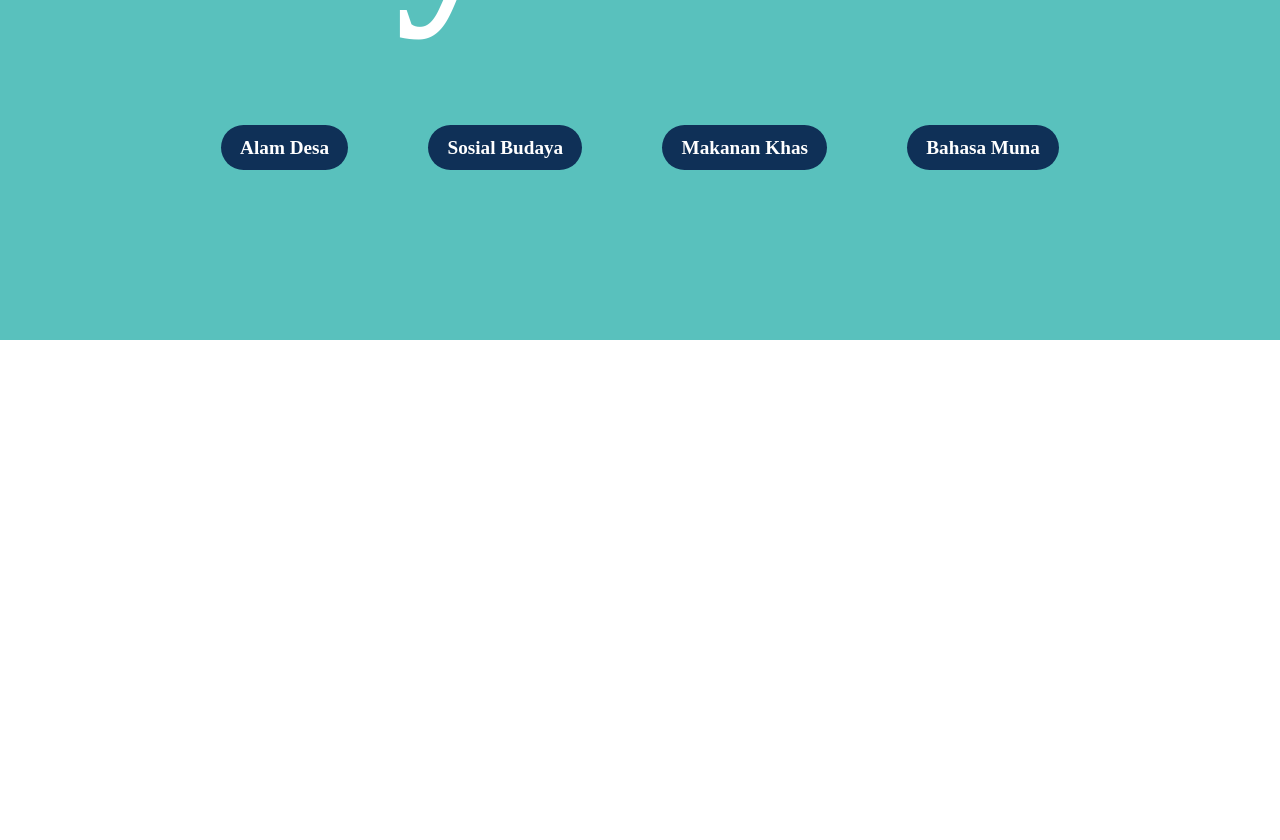
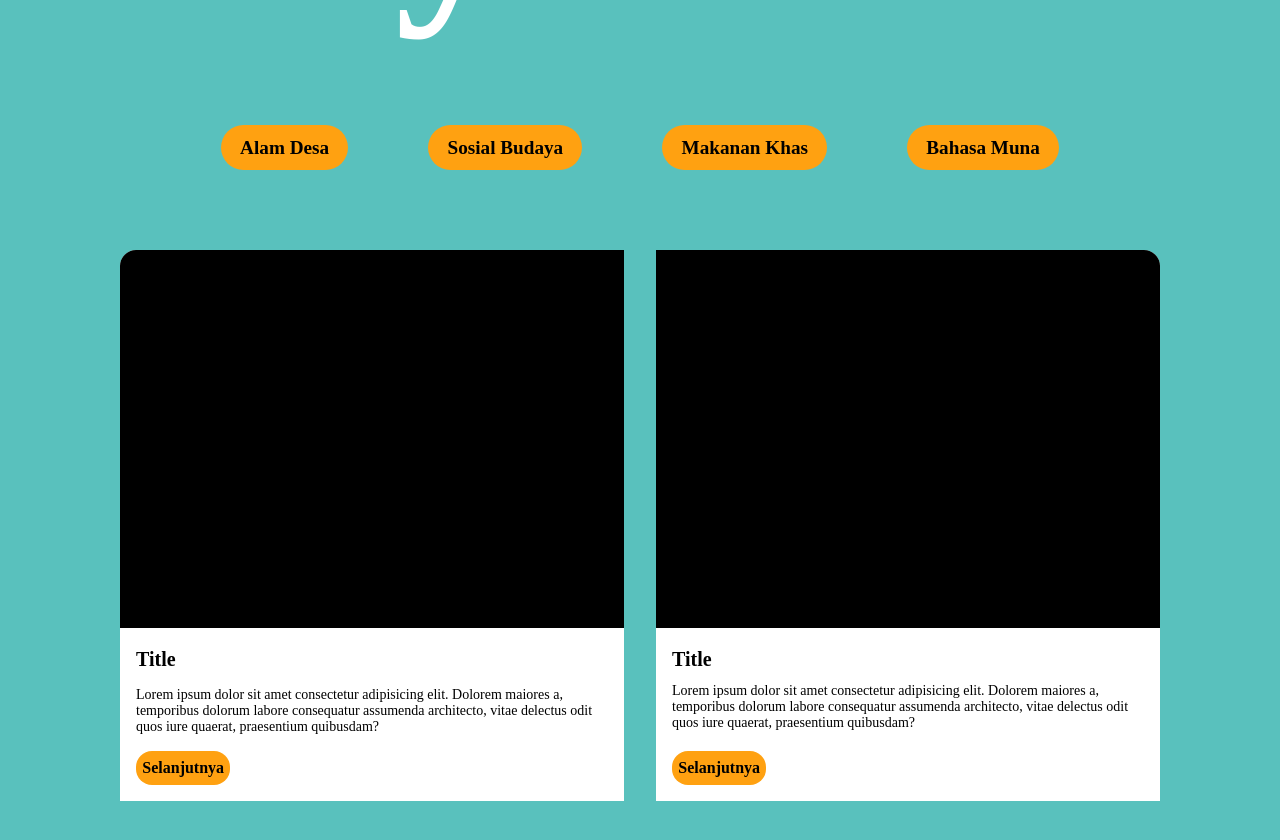
Before and after one commit to ZulfikarPra/muna-palpale, a React (Create React App) app in the folder frontend/: page /daya-tarik in a window 1280 px wide. Shown: the part 460-1300 px from the top of the page. Before the commit the page ends 800 px from the top, so only its background shows below. Built offline with nearby package versions, Linux system fonts and the light colour scheme; a web font is replaced by a local one.

Commit message:
create card component

```diff
--- /dev/null
+++ b/frontend/src/components/CardContent.js
@@ -0,0 +1,18 @@
+import blank from '../asset/blank.png';
+
+export const CardContent = () => {
+  return (
+    <>
+      <div className="card-img">
+        <img src={blank} alt="" />
+      </div>
+      <div className="card-content">
+        <div className="card-title">Title</div>
+        <div className="card-text">Lorem ipsum dolor sit amet consectetur adipisicing elit. Dolorem maiores a, temporibus dolorum labore consequatur assumenda architecto, vitae delectus odit quos iure quaerat, praesentium quibusdam?</div>
+        <div className="card-btn-container">
+          <button className="card-btn">Selanjutnya</button>
+        </div>
+      </div>
+    </>
+  );
+};
--- /dev/null
+++ b/frontend/src/components/CardLeft.js
@@ -0,0 +1,10 @@
+// import blank from '../asset/blank.png';
+import { CardContent } from './CardContent';
+
+export const CardLeft = () => {
+  return (
+    <div className="card-left-container">
+      <CardContent></CardContent>
+    </div>
+  );
+};
--- /dev/null
+++ b/frontend/src/components/CardRight.js
@@ -0,0 +1,9 @@
+import { CardContent } from './CardContent';
+
+export const CardRight = () => {
+  return (
+    <div className="card-right-container">
+      <CardContent></CardContent>
+    </div>
+  );
+};
--- a/frontend/src/pages/DayaTarik.js
+++ b/frontend/src/pages/DayaTarik.js
@@ -1,3 +1,6 @@
+import { CardLeft } from '../components/CardLeft';
+import { CardRight } from '../components/CardRight';
+
 export const DayaTarik = () => {
   return (
     <div className="daya-tarik">
@@ -11,7 +14,10 @@ export const DayaTarik = () => {
         <button>Makanan Khas</button>
         <button>Bahasa Muna</button>
       </div>
-      <div className="daya-tarik-content"></div>
+      <div className="daya-tarik-content">
+        <CardLeft></CardLeft>
+        <CardRight></CardRight>
+      </div>
     </div>
   );
 };
--- /dev/null
+++ b/frontend/src/style/_card.scss
@@ -0,0 +1,99 @@
+.card-left-container {
+  //   background-color: red;
+  border-radius: 1em 0 0 0;
+  display: flex;
+  flex-direction: column;
+  overflow: hidden;
+  width: 45%;
+  background-color: white;
+  //   border: 1px solid black;
+  .card-img {
+    img {
+      width: 100%;
+    }
+  }
+  .card-content {
+    display: flex;
+    flex: 1 1 auto;
+    flex-direction: column;
+    padding: 1em;
+    gap: 1em;
+    // text-align: left;
+    // align-items: end;
+    .card-title {
+      //   color: green;
+      font-size: 1.25rem;
+      font-family: Mango;
+      font-weight: 600;
+    }
+    .card-text {
+      flex: 1 1 auto;
+      font-size: 0.875rem;
+    }
+    .card-btn-container {
+      display: flex;
+      align-items: end;
+      text-align: right;
+      .card-btn {
+        width: 20%;
+        background-color: $oren;
+        border: none;
+        font-family: Mango;
+        font-size: 1rem;
+        font-weight: 600;
+        padding: 0.5rem 0;
+        border-radius: 1em;
+        //   align-items: flex-end;
+      }
+    }
+  }
+}
+
+.card-right-container {
+  border-radius: 0 1em 0 0;
+  display: flex;
+  flex-direction: column;
+  overflow: hidden;
+  width: 45%;
+  background-color: white;
+  .card-img {
+    img {
+      width: 100%;
+    }
+  }
+  .card-content {
+    display: flex;
+    flex: 1 1 auto;
+    flex-direction: column;
+    padding: 1em;
+    gap: 0.8em;
+    // text-align: left;
+    // align-items: end;
+    .card-title {
+      //   color: green;
+      font-size: 1.25rem;
+      font-family: Mango;
+      font-weight: 600;
+    }
+    .card-text {
+      flex: 1 1 auto;
+      font-size: 0.875rem;
+    }
+    .card-btn-container {
+      display: flex;
+      align-items: end;
+      text-align: right;
+      .card-btn {
+        width: 20%;
+        background-color: $oren;
+        border: none;
+        font-family: Mango;
+        font-size: 1rem;
+        font-weight: 600;
+        padding: 0.5rem 0;
+        border-radius: 1em;
+        //   align-items: flex-end;
+      }
+    }
+  }
+}
--- a/frontend/src/style/_dayatarik.scss
+++ b/frontend/src/style/_dayatarik.scss
@@ -1,6 +1,7 @@
 .daya-tarik {
   background-color: #59c1bd;
-  height: 100vh;
+  // height: 100vh;
+  height: 100%;
 
   .daya-tarik-jumbotron {
     h1 {
@@ -19,8 +20,8 @@
     justify-content: center;
     margin-top: 5em;
     button {
-      background-color: #0f3057;
-      color: white;
+      background-color: $oren;
+      color: black;
       padding: 0.6em 1em;
       font-family: Mango;
       font-weight: 600;
@@ -33,4 +34,12 @@
       color: #0f3057;
     }
   }
+  .daya-tarik-content {
+    display: flex;
+    gap: 2em;
+    // align-items: center;
+    justify-content: center;
+    // justify-content: space-between;
+    padding: 5em;
+  }
 }
--- /dev/null
+++ b/frontend/src/style/_variable.scss
@@ -0,0 +1 @@
+$oren: #ffa111;
--- a/frontend/src/style/style.scss
+++ b/frontend/src/style/style.scss
@@ -1,3 +1,4 @@
+@import 'variable';
 @import 'header';
 @import 'home';
 @import 'login';
@@ -9,3 +10,4 @@
 @import 'tentangdesa';
 @import 'tentangdesamoolo';
 @import 'responsive';
+@import 'card';
```
